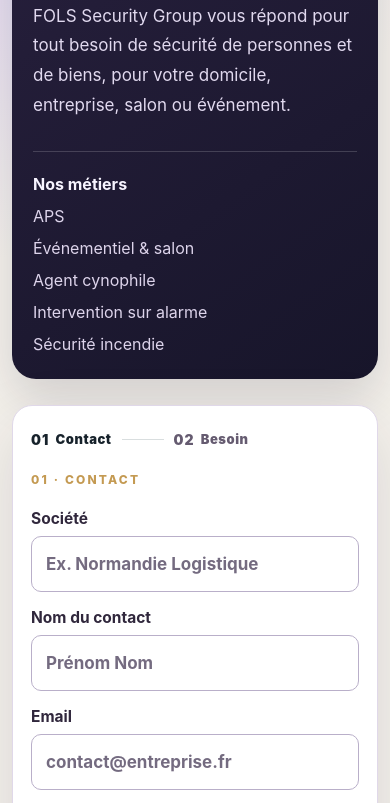
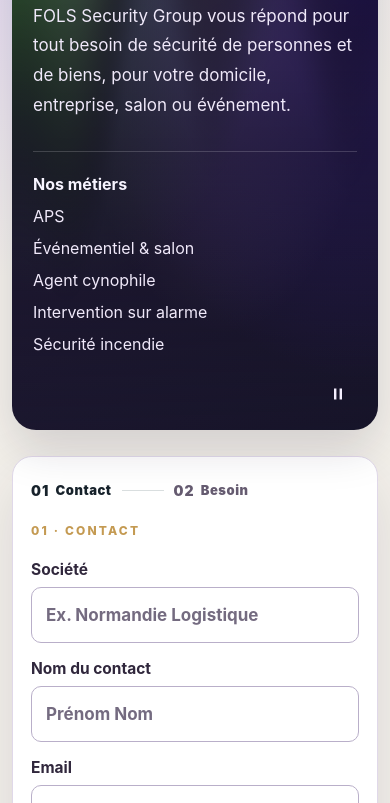
Before and after one commit to Dukent29/FOLS-plateform, a React app: page /demande-devis in a window 390 px wide. Shown: the part 332-1135 px from the top of the page. Built offline with nearby package versions, Linux system fonts and the light colour scheme; some packages are replaced by stand-ins of ours.

Commit message:
bg devis,phone number

```diff
--- a/app/demande-devis/page.tsx
+++ b/app/demande-devis/page.tsx
@@ -1,6 +1,7 @@
 import { PublicFooter } from "@/components/PublicFooter";
 import { PublicHeader } from "@/components/PublicHeader";
 import { LeadForm } from "@/components/LeadForm";
+import Aurora from "@/components/Aurora";
 
 const services = [
   "APS",
@@ -11,5 +12,33 @@
 ].map((name) => ({ id: "other", name }));
 
 export default function QuoteRequestPage() {
-  return <><PublicHeader /><main id="main-content" className="quote-page"><div className="container quote-layout"><aside><span className="eyebrow">Contactez-nous</span><h1>Obtenez un devis sur mesure.</h1><p>FOLS Security Group vous répond pour tout besoin de sécurité de personnes et de biens, pour votre domicile, entreprise, salon ou événement.</p><div className="step-hint"><strong>Nos métiers</strong><span>APS</span><span>Événementiel & salon</span><span>Agent cynophile</span><span>Intervention sur alarme</span><span>Sécurité incendie</span></div></aside><LeadForm services={services} /></div></main><PublicFooter /></>;
+  return (
+    <>
+      <PublicHeader />
+      <main id="main-content" className="quote-page">
+        <div className="container quote-layout">
+          <aside className="quote-aside">
+            <div className="quote-aside-background">
+              <Aurora colorStops={["#7cff67", "#B497CF", "#5227FF"]} blend={0.5} amplitude={1} speed={1} />
+            </div>
+            <div className="quote-aside-content">
+              <span className="eyebrow">Contactez-nous</span>
+              <h1>Obtenez un devis sur mesure.</h1>
+              <p>FOLS Security Group vous répond pour tout besoin de sécurité de personnes et de biens, pour votre domicile, entreprise, salon ou événement.</p>
+              <div className="step-hint">
+                <strong>Nos métiers</strong>
+                <span>APS</span>
+                <span>Événementiel &amp; salon</span>
+                <span>Agent cynophile</span>
+                <span>Intervention sur alarme</span>
+                <span>Sécurité incendie</span>
+              </div>
+            </div>
+          </aside>
+          <LeadForm services={services} />
+        </div>
+      </main>
+      <PublicFooter />
+    </>
+  );
 }
--- /dev/null
+++ b/components/Aurora.css
@@ -0,0 +1,41 @@
+.aurora-container {
+  position: relative;
+  width: 100%;
+  height: 100%;
+  overflow: hidden;
+  background: radial-gradient(ellipse at 12% 8%, #7cff6755, transparent 55%),
+    radial-gradient(ellipse at 58% 18%, #b497cf66, transparent 58%),
+    radial-gradient(ellipse at 96% 5%, #5227ff88, transparent 65%);
+}
+.aurora-canvas { position: absolute; inset: 0; }
+.aurora-canvas canvas { display: block; width: 100%; height: 100%; }
+.aurora-container::after {
+  content: "";
+  position: absolute;
+  inset: 0;
+  background: linear-gradient(180deg, #15102466, #15102488 58%, #15102422);
+  pointer-events: none;
+}
+.aurora-pause {
+  position: absolute;
+  z-index: 2;
+  bottom: 14px;
+  right: 18px;
+  display: inline-flex;
+  align-items: center;
+  justify-content: center;
+  width: 44px;
+  height: 44px;
+  padding: 12px;
+  border: 0;
+  background: transparent;
+  color: #f5efff;
+  font-size: 13px;
+  cursor: pointer;
+  pointer-events: auto;
+}
+.aurora-pause:hover { color: #d8baff; }
+.aurora-pause:focus-visible { outline: 3px solid #d8baff; outline-offset: 3px; }
+@media (prefers-reduced-motion: reduce) {
+  .aurora-pause { display: none; }
+}
--- /dev/null
+++ b/components/Aurora.tsx
@@ -0,0 +1,239 @@
+"use client";
+
+import { Renderer, Program, Mesh, Color, Triangle } from "ogl";
+import { useEffect, useRef, useState } from "react";
+import "./Aurora.css";
+
+const VERT = `#version 300 es
+in vec2 position;
+void main() {
+  gl_Position = vec4(position, 0.0, 1.0);
+}
+`;
+
+const FRAG = `#version 300 es
+precision highp float;
+
+uniform float uTime;
+uniform float uAmplitude;
+uniform vec3 uColorStops[3];
+uniform vec2 uResolution;
+uniform float uBlend;
+uniform float uLightMode;
+
+out vec4 fragColor;
+
+vec3 permute(vec3 x) {
+  return mod(((x * 34.0) + 1.0) * x, 289.0);
+}
+
+float snoise(vec2 v){
+  const vec4 C = vec4(
+      0.211324865405187, 0.366025403784439,
+      -0.577350269189626, 0.024390243902439
+  );
+  vec2 i  = floor(v + dot(v, C.yy));
+  vec2 x0 = v - i + dot(i, C.xx);
+  vec2 i1 = (x0.x > x0.y) ? vec2(1.0, 0.0) : vec2(0.0, 1.0);
+  vec4 x12 = x0.xyxy + C.xxzz;
+  x12.xy -= i1;
+  i = mod(i, 289.0);
+
+  vec3 p = permute(
+      permute(i.y + vec3(0.0, i1.y, 1.0))
+    + i.x + vec3(0.0, i1.x, 1.0)
+  );
+
+  vec3 m = max(
+      0.5 - vec3(
+          dot(x0, x0),
+          dot(x12.xy, x12.xy),
+          dot(x12.zw, x12.zw)
+      ),
+      0.0
+  );
+  m = m * m;
+  m = m * m;
+
+  vec3 x = 2.0 * fract(p * C.www) - 1.0;
+  vec3 h = abs(x) - 0.5;
+  vec3 ox = floor(x + 0.5);
+  vec3 a0 = x - ox;
+  m *= 1.79284291400159 - 0.85373472095314 * (a0*a0 + h*h);
+
+  vec3 g;
+  g.x  = a0.x  * x0.x  + h.x  * x0.y;
+  g.yz = a0.yz * x12.xz + h.yz * x12.yw;
+  return 130.0 * dot(m, g);
+}
+
+struct ColorStop {
+  vec3 color;
+  float position;
+};
+
+#define COLOR_RAMP(colors, factor, finalColor) {              \
+  int index = 0;                                            \
+  for (int i = 0; i < 2; i++) {                               \
+     ColorStop currentColor = colors[i];                    \
+     bool isInBetween = currentColor.position <= factor;    \
+     index = int(mix(float(index), float(i), float(isInBetween))); \
+  }                                                         \
+  ColorStop currentColor = colors[index];                   \
+  ColorStop nextColor = colors[index + 1];                  \
+  float range = nextColor.position - currentColor.position; \
+  float lerpFactor = (factor - currentColor.position) / range; \
+  finalColor = mix(currentColor.color, nextColor.color, lerpFactor); \
+}
+
+void main() {
+  vec2 uv = gl_FragCoord.xy / uResolution;
+
+  ColorStop colors[3];
+  colors[0] = ColorStop(uColorStops[0], 0.0);
+  colors[1] = ColorStop(uColorStops[1], 0.5);
+  colors[2] = ColorStop(uColorStops[2], 1.0);
+
+  vec3 rampColor;
+  COLOR_RAMP(colors, uv.x, rampColor);
+
+  float height = snoise(vec2(uv.x * 2.0 + uTime * 0.1, uTime * 0.25)) * 0.5 * uAmplitude;
+  height = exp(height);
+  height = (uv.y * 2.0 - height + 0.2);
+  float intensity = 0.6 * height;
+
+  float midPoint = 0.20;
+  float auroraAlpha = smoothstep(midPoint - uBlend * 0.5, midPoint + uBlend * 0.5, intensity);
+
+  vec3 auroraColor = intensity * rampColor;
+
+  if (uLightMode > 0.5) {
+    float energy = clamp(max(intensity, 0.0), 0.0, 1.0);
+    float coverage = clamp(auroraAlpha * (0.55 + 0.45 * energy), 0.0, 0.86);
+    vec3 chroma = pow(clamp(rampColor, 0.0, 1.0), vec3(1.2));
+    float chromaPeak = max(chroma.r, max(chroma.g, chroma.b));
+    chroma /= max(chromaPeak, 0.0001);
+    fragColor = vec4(mix(vec3(1.0), chroma, min(coverage * 1.08, 0.94)), 1.0);
+  } else {
+    fragColor = vec4(auroraColor * auroraAlpha, auroraAlpha);
+  }
+}
+`;
+
+
+type AuroraProps = {
+  colorStops?: [string, string, string];
+  blend?: number;
+  amplitude?: number;
+  speed?: number;
+};
+
+export default function Aurora({
+  colorStops = ["#7cff67", "#B497CF", "#5227FF"],
+  blend = 0.5,
+  amplitude = 1,
+  speed = 1,
+}: AuroraProps) {
+  const containerRef = useRef<HTMLDivElement>(null);
+  const [paused, setPaused] = useState(false);
+  const pausedRef = useRef(false);
+  const syncMotionRef = useRef<(() => void) | null>(null);
+  const [first, second, third] = colorStops;
+
+  useEffect(() => {
+    const container = containerRef.current;
+    if (!container) return;
+    const canvas = document.createElement("canvas");
+    // Keep the CSS aurora visible if this device cannot render the shader.
+    if (!canvas.getContext("webgl2", { alpha: true, premultipliedAlpha: true })) return;
+    const renderer = new Renderer({
+      canvas, webgl: 2, alpha: true, premultipliedAlpha: true,
+      antialias: false, dpr: Math.min(window.devicePixelRatio || 1, 1.5),
+    });
+    const gl = renderer.gl;
+    gl.clearColor(0, 0, 0, 0);
+    const geometry = new Triangle(gl);
+    const program = new Program(gl, {
+      vertex: VERT, fragment: FRAG, depthTest: false, depthWrite: false,
+      uniforms: {
+        uTime: { value: 4 },
+        uAmplitude: { value: amplitude },
+        uColorStops: { value: [first, second, third].map(hex => Array.from(new Color(hex))) },
+        uResolution: { value: [1, 1] },
+        uBlend: { value: Math.max(0.001, blend) },
+        uLightMode: { value: 0 },
+      },
+    });
+    if (!gl.getProgramParameter(program.program, gl.LINK_STATUS)) {
+      program.remove(); geometry.remove(); gl.getExtension("WEBGL_lose_context")?.loseContext();
+      return;
+    }
+    const mesh = new Mesh(gl, { geometry, program });
+    canvas.setAttribute("aria-hidden", "true");
+    container.appendChild(canvas);
+    const preference = window.matchMedia("(prefers-reduced-motion: reduce)");
+    let visible = true;
+    let lost = false;
+    let frame = 0;
+    let previous = 0;
+    let elapsed = 4;
+    const draw = () => renderer.render({ scene: mesh });
+    const stop = () => { cancelAnimationFrame(frame); frame = 0; previous = 0; };
+    const tick = (now: number) => {
+      if (previous) elapsed += Math.min(now - previous, 50) * 0.001 * speed;
+      previous = now;
+      program.uniforms.uTime.value = elapsed;
+      draw();
+      frame = requestAnimationFrame(tick);
+    };
+    const syncMotion = () => {
+      stop();
+      if (!pausedRef.current && !preference.matches && visible && !document.hidden && !lost) frame = requestAnimationFrame(tick);
+    };
+    syncMotionRef.current = syncMotion;
+    const resize = () => {
+      if (lost) return;
+      renderer.setSize(Math.max(1, container.clientWidth), Math.max(1, container.clientHeight));
+      program.uniforms.uResolution.value = [gl.drawingBufferWidth, gl.drawingBufferHeight];
+      draw();
+    };
+    const onContextLost = (event: Event) => {
+      event.preventDefault(); lost = true; stop(); canvas.style.opacity = "0";
+    };
+    const resizeObserver = new ResizeObserver(resize);
+    const visibilityObserver = new IntersectionObserver(([entry]) => { visible = entry.isIntersecting; syncMotion(); });
+    resizeObserver.observe(container);
+    visibilityObserver.observe(container);
+    preference.addEventListener("change", syncMotion);
+    document.addEventListener("visibilitychange", syncMotion);
+    canvas.addEventListener("webglcontextlost", onContextLost);
+    // Recreate resources on remount; keep the static fallback after context loss.
+    resize(); syncMotion();
+
+    return () => {
+      syncMotionRef.current = null;
+      stop(); resizeObserver.disconnect(); visibilityObserver.disconnect();
+      preference.removeEventListener("change", syncMotion);
+      document.removeEventListener("visibilitychange", syncMotion);
+      canvas.removeEventListener("webglcontextlost", onContextLost);
+      program.remove(); geometry.remove(); canvas.remove();
+      gl.getExtension("WEBGL_lose_context")?.loseContext();
+    };
+  }, [first, second, third, amplitude, blend, speed]);
+
+  useEffect(() => {
+    pausedRef.current = paused;
+    syncMotionRef.current?.();
+  }, [paused]);
+
+  return (
+    <div className="aurora-container">
+      <div className="aurora-canvas" ref={containerRef} aria-hidden="true" />
+      <button className="aurora-pause" type="button" aria-pressed={paused} aria-label={paused ? "Reprendre l’animation du fond" : "Mettre l’animation du fond en pause"} onClick={() => setPaused(value => !value)}>
+        <svg aria-hidden="true" width="16" height="16" viewBox="0 0 20 20" fill="currentColor">
+          {paused ? <path d="m6 3 11 7-11 7Z" /> : <path d="M5 3h3v14H5zm7 0h3v14h-3z" />}
+        </svg>
+      </button>
+    </div>
+  );
+}
```
Also changed, not shown: components/LeadForm.tsx (+2 -1 lines), components/PhoneInput.tsx (added, +39 -0 lines), app/globals.css, app/icon.svg (added).
